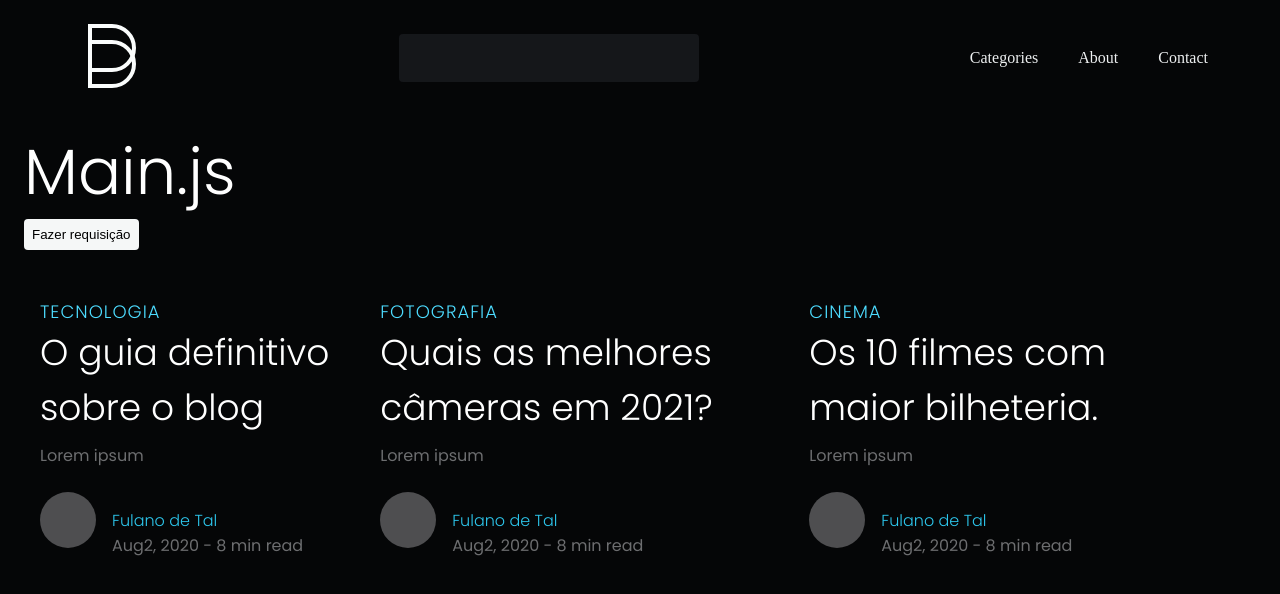
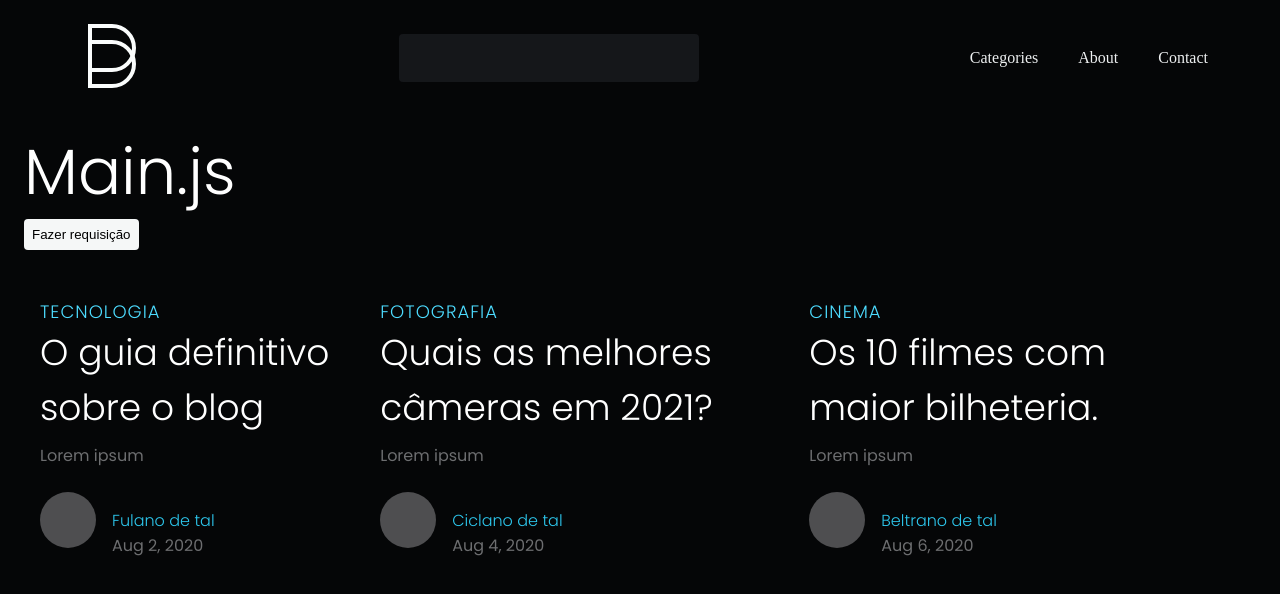
Before and after one commit to Clara-Pacheco/blog_frontendpush, a React (Create React App) app: page / in a window 1280 px wide. Both pictures are taken after a click on the button "Fazer requisição". Shown: the top 594 px of the page. Built offline with nearby package versions, Linux system fonts and the light colour scheme; data requests are answered from the project's data file.

Commit message:
Add author and date properties to Post component

```diff
--- a/src/components/Post/index.js
+++ b/src/components/Post/index.js
@@ -1,4 +1,4 @@
-export function Post({subtitle,title,children}){
+export function Post({subtitle,title,children, author, date}){
 
   return (
     <div className="post mx-2">
@@ -11,8 +11,8 @@ export function Post({subtitle,title,children}){
         <div className="flex pt-3">
           <div className="img-profile"></div>
           <div className="description-profile mt-2 ml-2">
-            <h6 className="color-blue">Fulano de Tal</h6>
-            <p>Aug2, 2020 - 8 min read</p>
+            <h6 className="color-blue">{author}</h6>
+            <p>{ date }</p>
           </div>
         </div>
     </div>
--- a/src/pages/Main/index.js
+++ b/src/pages/Main/index.js
@@ -10,7 +10,6 @@ export function Main(){
 
     try {
       const response =  await api.get('/posts')
-      console.log(response.data)
       setPost(response.data)
     }catch(error) {
       console.log(error)
@@ -27,10 +26,15 @@ export function Main(){
 
       <div className='mt-5 container-posts'>
         {
-          post.map(({id,category, title, resume})=>{
+          post.map(({id,category, title, resume, author, date})=>{
               return (
-                <Post key={id} subtitle={category} title={title}>
-                  {resume}
+                <Post
+                key={id}
+                subtitle={category}
+                title={title}
+                author={author}
+                date={date}>
+                     {resume}
                 </Post>
               )
           })
```
